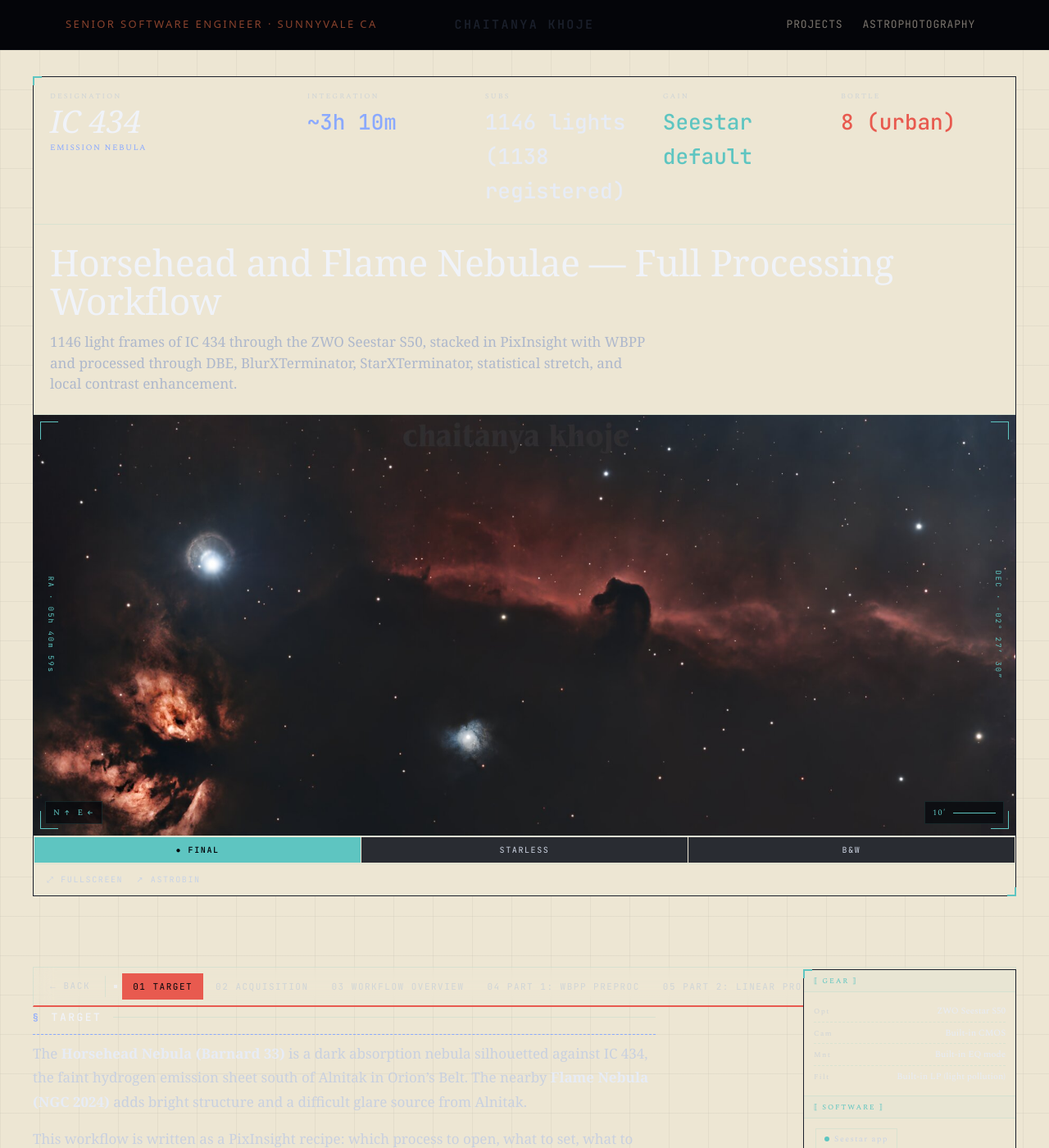
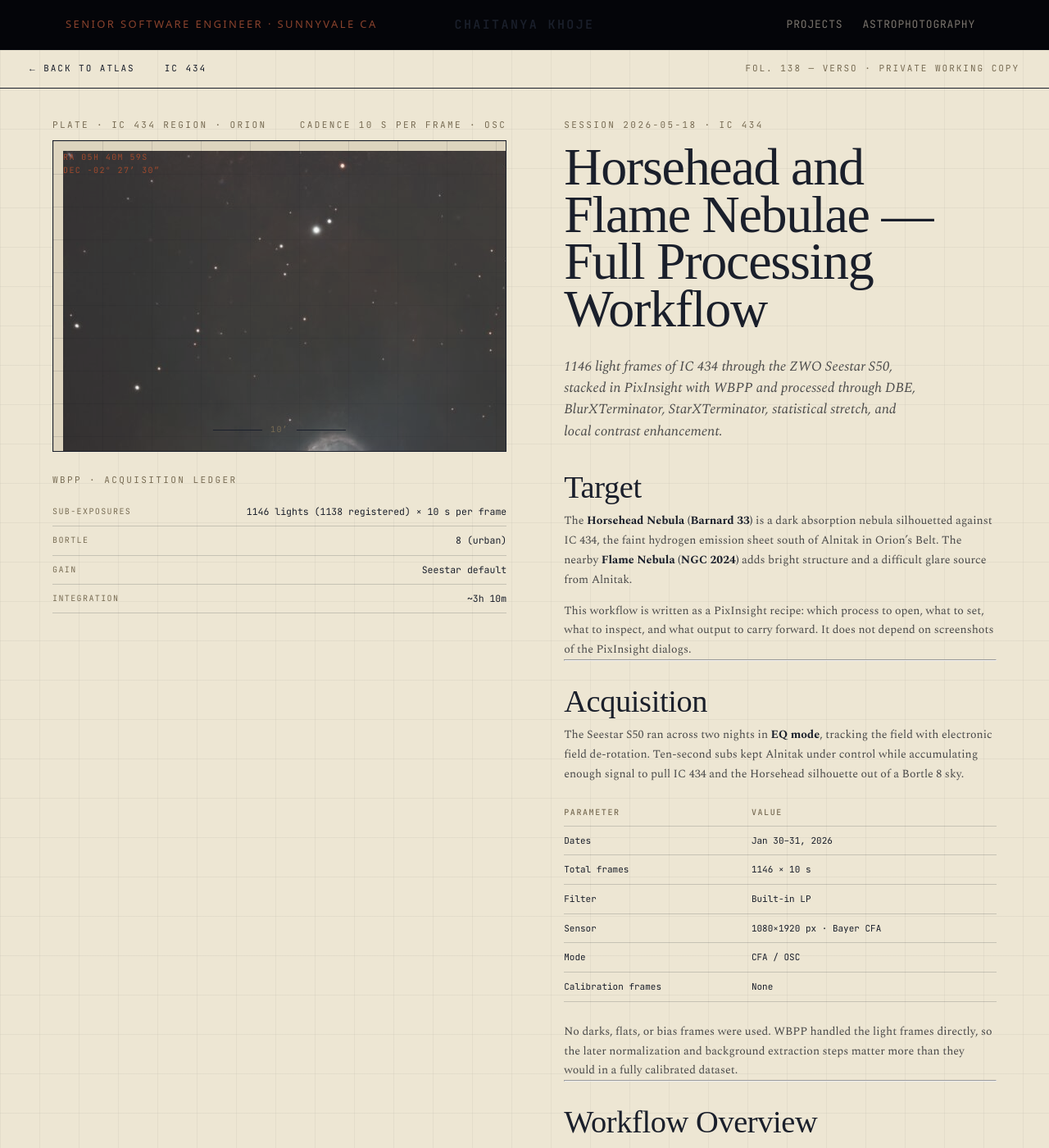
Before and after one commit to ChaitanyaKhoje/chaitanyakhoje.github.io, a Jekyll site: the page built from _posts/2026-05-18-horsehead-flame-nebula-wbpp-workflow.md, in a window 1280 px wide and 1400 px high. Shown: the whole window at 82% size. Built offline with Jekyll 4.4.1, drawn with Linux system fonts in a browser that asks for light colours; some web fonts are replaced; some of the changed text lies outside the part shown.

Commit message:
fix: isolate astrophotography theme layouts

```diff
--- a/_layouts/astro-workflow.html
+++ b/_layouts/astro-workflow.html
@@ -35,7 +35,7 @@
       {% else %}
       <span>Next →</span>
       {% endif %}
-      <button id="astro-theme-toggle" class="al-theme-toggle night-theme-toggle" aria-label="Switch astrophotography theme"></button>
+      <button class="al-theme-toggle astro-theme-toggle night-theme-toggle" aria-label="Switch astrophotography theme"></button>
     </div>
   </header>
 
@@ -294,7 +294,7 @@
     <div class="db-inline-toc-inner">
       <a class="db-inline-back" href="{{ '/astrophotography/' | relative_url }}">← Back</a>
       <span class="db-inline-sep"></span>
-      <button id="astro-theme-toggle" class="al-theme-toggle" aria-label="Switch astrophotography theme"></button>
+      <button class="al-theme-toggle astro-theme-toggle" aria-label="Switch astrophotography theme"></button>
       <div class="db-inline-buttons" id="db-toc-buttons"></div>
       <span class="db-inline-spacer"></span>
       <span class="db-status-live db-inline-status">
@@ -686,8 +686,8 @@
 
   // ── ASTRO THEME TOGGLE ───────────────────────────────────────────────
   function initAstroThemeToggle() {
-    var toggle = document.getElementById('astro-theme-toggle');
-    if (!toggle) return;
+    var toggles = Array.prototype.slice.call(document.querySelectorAll('.astro-theme-toggle'));
+    if (!toggles.length) return;
 
     function currentTheme() {
       if (document.documentElement.classList.contains('theme-atlas')) return 'theme-atlas';
--- a/assets/css/astro-atlas.css
+++ b/assets/css/astro-atlas.css
@@ -11,6 +11,11 @@
   font-family: var(--serif);
   position: relative;
   min-height: 100vh;
+}
+
+html.theme-atlas .astro-listing-wrap {
+  background: var(--paper);
+  color: var(--ink);
 }
 
 /* Cartographic grid overlay */
@@ -714,8 +719,98 @@
   color: var(--ink-mid);
 }
 
+html.theme-atlas .db-atlas-prose > *:first-child {
+  margin-top: 0;
+}
+
 html.theme-atlas .db-atlas-prose p + p {
   margin-top: 14px;
+}
+
+html.theme-atlas .db-atlas-prose h2 {
+  margin: 30px 0 10px;
+  font-family: var(--display);
+  font-size: clamp(30px, 3vw, 44px);
+  line-height: 1;
+  font-weight: 400;
+  letter-spacing: -0.01em;
+  color: var(--ink);
+}
+
+html.theme-atlas .db-atlas-prose h3 {
+  margin: 22px 0 8px;
+  font-family: var(--mono);
+  font-size: 10.5px;
+  letter-spacing: 0.18em;
+  text-transform: uppercase;
+  color: var(--accent);
+}
+
+html.theme-atlas .db-atlas-prose strong {
+  color: var(--ink);
+  font-weight: 700;
+}
+
+html.theme-atlas .db-atlas-prose a {
+  color: var(--accent);
+  text-decoration-color: color-mix(in srgb, var(--accent) 45%, transparent);
+  text-underline-offset: 0.18em;
+}
+
+html.theme-atlas .db-atlas-prose ul,
+html.theme-atlas .db-atlas-prose ol {
+  margin: 14px 0 18px 22px;
+}
+
+html.theme-atlas .db-atlas-prose li + li {
+  margin-top: 6px;
+}
+
+html.theme-atlas .db-atlas-prose table {
+  width: 100%;
+  border-collapse: collapse;
+  margin: 18px 0 24px;
+  font-family: var(--mono);
+  font-size: 11px;
+  color: var(--ink);
+}
+
+html.theme-atlas .db-atlas-prose th,
+html.theme-atlas .db-atlas-prose td {
+  padding: 8px 10px 8px 0;
+  border-bottom: 1px solid var(--rule);
+  text-align: left;
+  vertical-align: top;
+}
+
+html.theme-atlas .db-atlas-prose th {
+  color: var(--ink-sub);
+  font-size: 10px;
+  letter-spacing: 0.16em;
+  text-transform: uppercase;
+  font-weight: 500;
+}
+
+html.theme-atlas .db-atlas-prose blockquote {
+  margin: 22px 0;
+  padding: 14px 0 14px 18px;
+  border-left: 2px solid var(--accent);
+  color: var(--ink);
+  font-style: italic;
+}
+
+html.theme-atlas .db-atlas-prose pre {
+  margin: 16px 0 22px;
+  padding: 14px 16px;
+  border: 1px solid var(--rule);
+  background: color-mix(in srgb, var(--paper-d) 56%, white);
+  overflow-x: auto;
+}
+
+html.theme-atlas .db-atlas-prose code {
+  font-family: var(--mono);
+  font-size: 0.9em;
+  color: var(--ink);
 }
 
 html.theme-atlas .db-atlas-sidenotes {
@@ -782,19 +877,46 @@
   display: none;
 }
 
-/* Corner panels: keep but adopt atlas palette */
-html.theme-atlas .db-corner-panel {
-  border-color: var(--ink);
-  background: var(--paper);
-}
-
-/* Existing structural elements: transparent so atlas bg shows through */
+/* Hide legacy dark/dashboard sections so Atlas is not visually mixed with old chrome. */
+html.theme-atlas .al-head,
+html.theme-atlas .al-sec-label,
+html.theme-atlas .al-featured,
+html.theme-atlas .al-session-grid,
+html.theme-atlas .al-method,
+html.theme-atlas .al-footer,
 html.theme-atlas .db-hero,
 html.theme-atlas .db-inline-toc,
 html.theme-atlas .db-sidebar,
 html.theme-atlas .db-main,
-html.theme-atlas .db-body {
+html.theme-atlas .db-body,
+html.theme-atlas .db-footer {
+  display: none;
+}
+
+html.theme-atlas .al-mission-bar {
+  background: color-mix(in srgb, var(--paper) 92%, white);
+  border-bottom: 1px solid var(--rule);
+}
+
+html.theme-atlas .al-status-strip,
+html.theme-atlas .al-back-link,
+html.theme-atlas .al-status-live {
+  color: var(--ink);
+}
+
+html.theme-atlas .al-theme-toggle {
+  border: 1px solid var(--ink);
   background: transparent;
+  color: var(--ink);
+}
+
+html.theme-atlas .al-theme-toggle:hover {
+  background: var(--ink);
+  color: var(--paper);
+}
+
+html.theme-atlas .db-wrap {
+  background: var(--paper);
   color: var(--ink);
 }
 
--- a/assets/css/astro-night.css
+++ b/assets/css/astro-night.css
@@ -108,6 +108,17 @@
 
 html.theme-night .night-theme-toggle {
   margin-left: 6px;
+}
+
+html.theme-night .al-theme-toggle {
+  border: 1px solid var(--rule);
+  background: rgba(236,229,212,0.04);
+  color: var(--ink);
+}
+
+html.theme-night .al-theme-toggle:hover {
+  border-color: var(--accent);
+  color: var(--accent);
 }
 
 html.theme-night .night-shell {
```
Also changed, not shown: other parts of _layouts/astro-workflow.html (+11 -2 lines), astrophotography.html (+15 -6 lines). Lines whose indentation alone changed are shown as unchanged.
